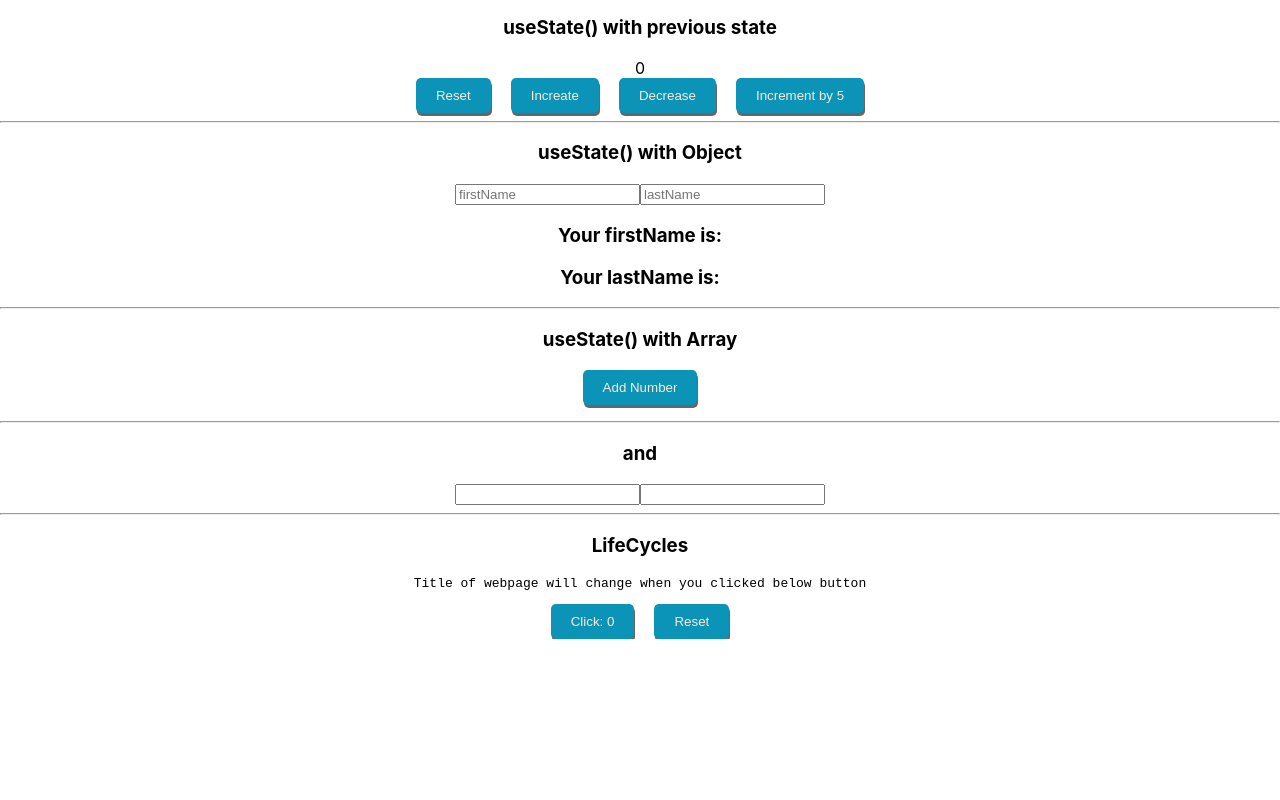
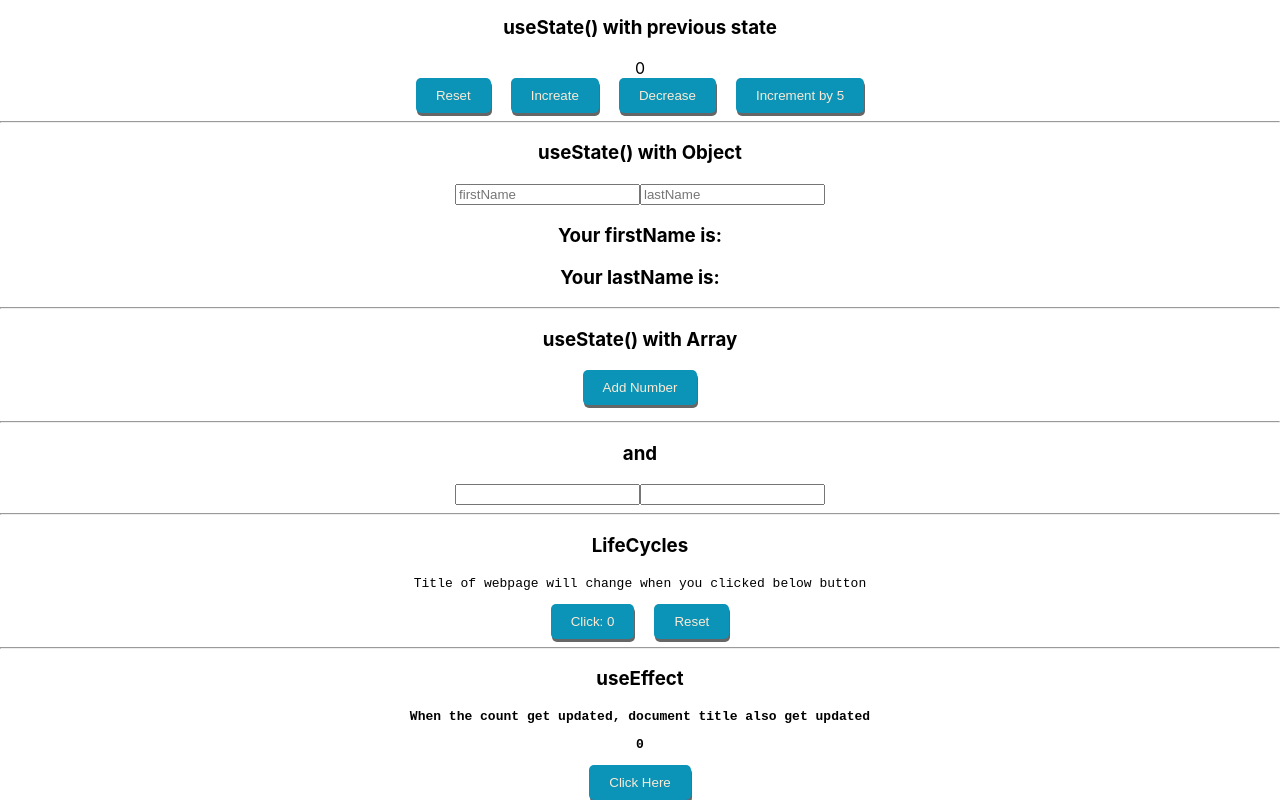
Before and after one commit to kirannani168/Learning-React-Hooks, a React (Create React App) app: page / in a window 1280 px wide. Shown: the part 235-1035 px from the top of the page. Before the commit the page ends 874 px from the top, so only its background shows below. Built offline with nearby package versions, Linux system fonts and the light colour scheme.

Commit message:
useEffect()
used useEffect() to update the title of browser

```diff
--- a/src/App.js
+++ b/src/App.js
@@ -6,6 +6,7 @@ import HookCounterFour from './Components/HookCounterFour';
 import HookCounterThree from './Components/HookCounterThree';
 import HookCounterTwo from './Components/HookCounterTwo';
 import LifeCycleTest from './Components/LifeCycleTest';
+import UseEffect from './Components/UseEffect';
 function App() {
   return (
     <div className="App">
@@ -23,6 +24,8 @@ function App() {
       <FormTest/>
       <hr></hr>
       <LifeCycleTest/>
+      <hr/>
+      <UseEffect/>
     </div>
   );
 }
--- /dev/null
+++ b/src/Components/UseEffect.js
@@ -0,0 +1,25 @@
+import React, { useEffect, useState } from 'react'
+
+function UseEffect() {
+    const [count, setCount] = useState(0);
+    const countHandler = () =>{
+        setCount(count+1)
+    }
+    useEffect(()=>{
+        document.title =   `You clicked ${count} times`
+    })
+    return (
+        <div>
+            <h3>useEffect</h3>
+            <b>
+                <pre>
+                <p>When the count get updated, document title also get updated</p>
+                    {count}
+                </pre>
+            </b>
+            <button onClick={countHandler}>Click Here</button>
+        </div>
+    )
+}
+
+export default UseEffect
```
